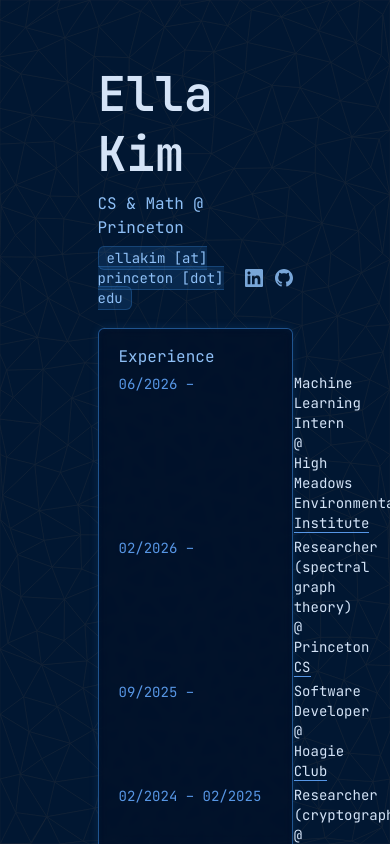
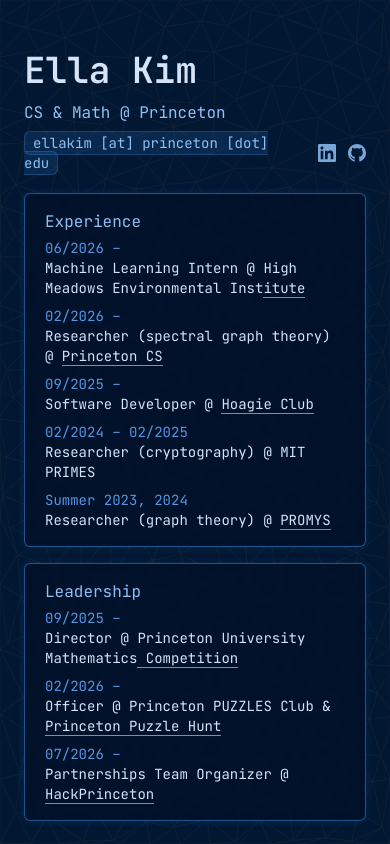
Before and after one commit to ellajkim/website, a React (Vite) app: page / in a window 390 px wide. Built offline with nearby package versions, Linux system fonts and the light colour scheme.

Commit message:
mobile friendly

```diff
--- a/src/App.tsx
+++ b/src/App.tsx
@@ -30,9 +30,9 @@
         {title}
       </p>
       {rows.map(({ date, role }) => (
-        <div key={date + JSON.stringify(role)} className="flex w-full gap-6 mb-1 last:mb-0">
+        <div key={date + JSON.stringify(role)} className="flex flex-col sm:flex-row w-full gap-0 sm:gap-6 mb-2 last:mb-0">
           <span
-            className="text-sm whitespace-nowrap pt-px flex-shrink-0"
+            className="text-sm whitespace-nowrap flex-shrink-0"
             style={{ ...monoFont, color: blue.date, minWidth: '18ch' }}
           >
             {date}
@@ -48,13 +48,12 @@
 
 export default function App() {
   return (
-    <div className="relative w-screen h-screen overflow-hidden">
+    <div className="relative w-screen h-screen overflow-y-auto">
       <PolyWater />
       <div
-        className="absolute top-0 left-0 right-0 z-10"
-        style={{ padding: '4rem 0', marginLeft: '25vw', marginRight: '25vw' }}
+        className="relative z-10 px-6 py-12 sm:py-16 lg:mx-[25vw] lg:px-0"
       >
-        <h1 className="text-5xl font-semibold leading-tight" style={{ ...monoFont, color: blue.text }}>
+        <h1 className="text-4xl sm:text-5xl font-semibold leading-tight" style={{ ...monoFont, color: blue.text }}>
           Ella Kim
         </h1>
         <p className="text-base mt-2" style={{ ...monoFont, color: blue.title }}>CS & Math @ Princeton</p>
--- a/src/components/PolyWater.tsx
+++ b/src/components/PolyWater.tsx
@@ -248,14 +248,33 @@
 
     const onLeave = () => { mouse.x = -9999; mouse.y = -9999 }
 
+    const onTouch = (e: TouchEvent) => {
+      const touch = e.touches[0]
+      if (!touch) return
+      mouse.x = touch.clientX
+      mouse.y = touch.clientY
+      lastMoveTime = performance.now()
+      const dx = touch.clientX - lastTX, dy = touch.clientY - lastTY
+      if (dx * dx + dy * dy > TRAIL_MIN_DIST2) {
+        trail.push({ x: touch.clientX, y: touch.clientY, t: performance.now() })
+        lastTX = touch.clientX; lastTY = touch.clientY
+      }
+    }
+
+    const onTouchEnd = () => { mouse.x = -9999; mouse.y = -9999 }
+
     window.addEventListener('mousemove', onMove)
     window.addEventListener('mouseleave', onLeave)
+    window.addEventListener('touchmove', onTouch, { passive: true })
+    window.addEventListener('touchend', onTouchEnd)
     window.addEventListener('resize', init)
 
     return () => {
       cancelAnimationFrame(raf)
       window.removeEventListener('mousemove', onMove)
       window.removeEventListener('mouseleave', onLeave)
+      window.removeEventListener('touchmove', onTouch)
+      window.removeEventListener('touchend', onTouchEnd)
       window.removeEventListener('resize', init)
     }
   }, [])
```
